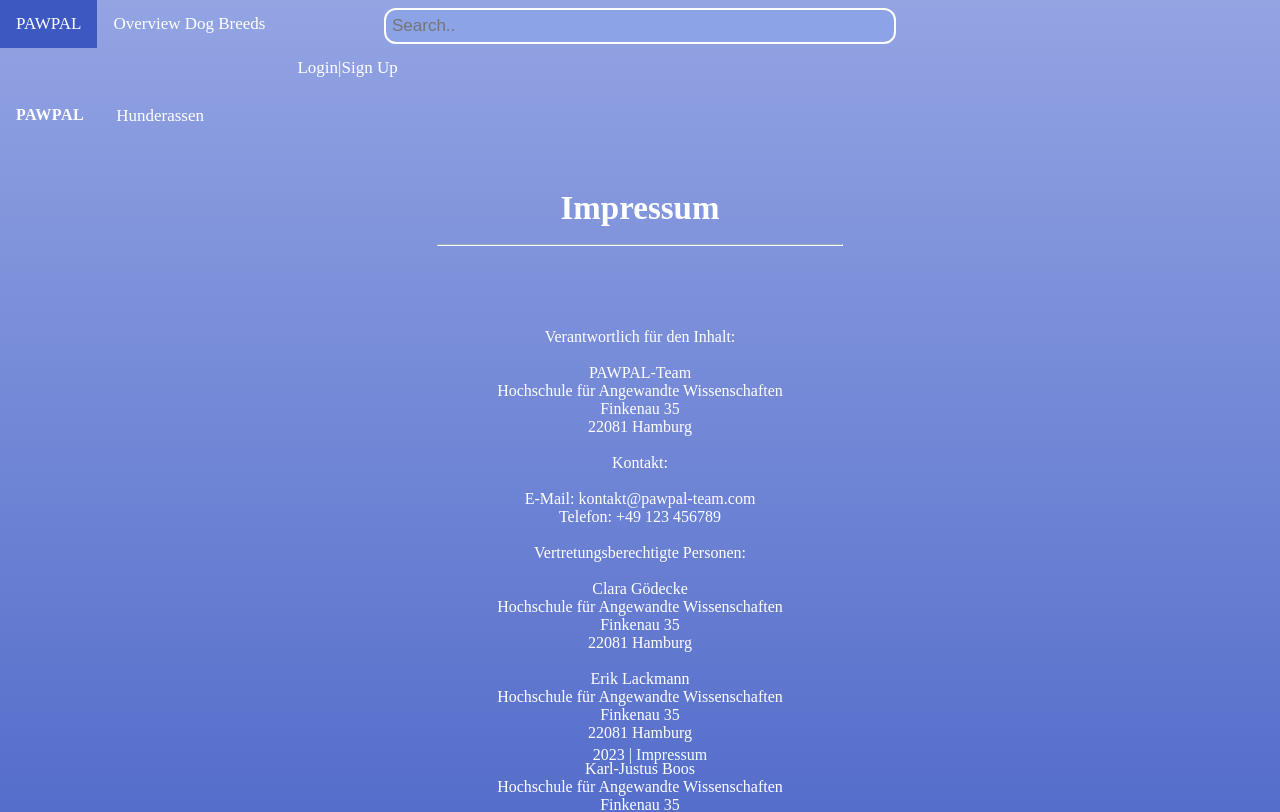
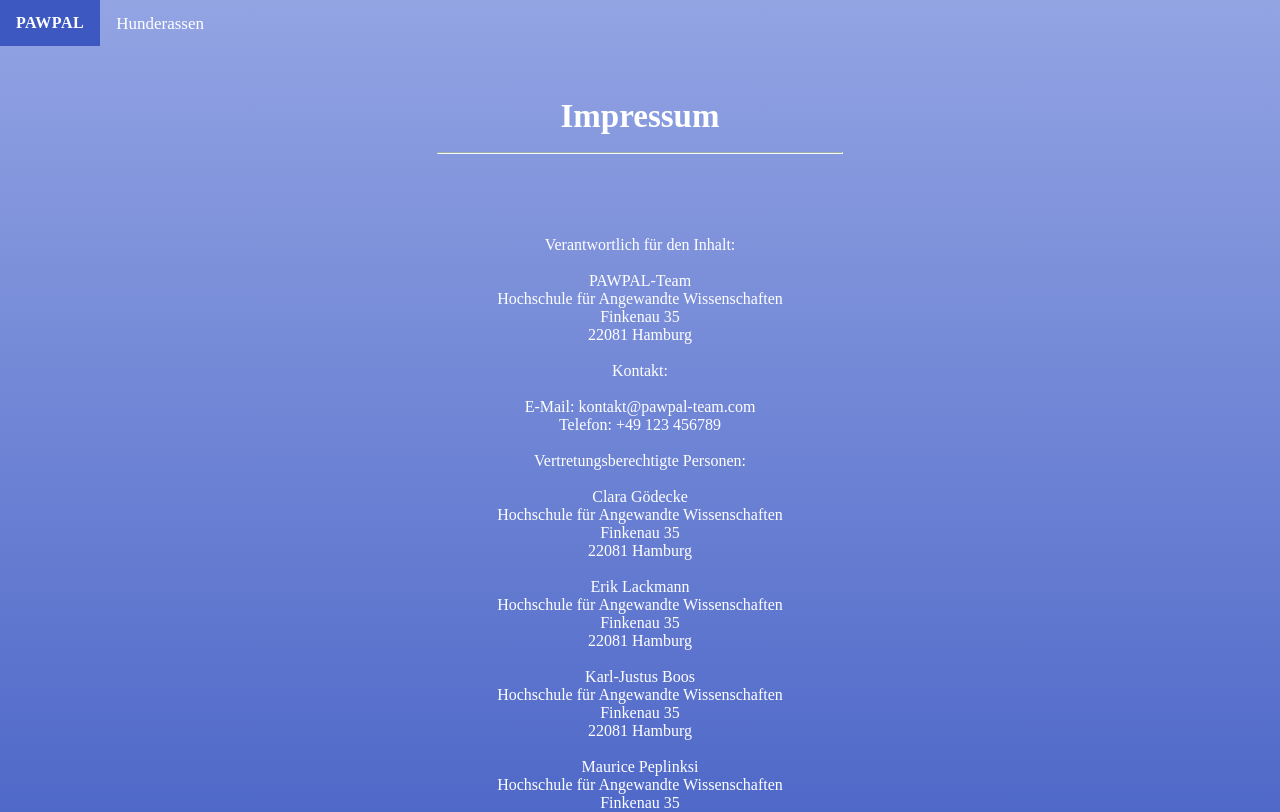
Before and after one commit to LackErik/PawPal, a website: page view/impressum.html in a window 1280 px wide. Shown: the top 812 px of the page. Drawn offline with Linux system fonts and the light colour scheme; files that its build step writes are made by us from their sources.

Commit message:
Css Korrekturen/ neue Daten.Json
siehe Whatsapp

```diff
--- a/view/impressum.html
+++ b/view/impressum.html
@@ -8,17 +8,7 @@
     </head>
 <body style="height: auto;">
 <!-- Navigations Bar -->
-  <div class="topnav">
-    <a class="active" href="home">PAWPAL</a>
-    <a href="overview">Overview Dog Breeds</a>
-    <div class="search-container">
-      <form action="/action_page.php">
-        <input type="text" placeholder="Search.." name="search">
-      </form>
-    </div>
-    <a href="#contact">Login|Sign Up</a>
 
-  </div>
 
 <div class="topnav">
   <a id='logo' class="active" href="home">PAWPAL</a>
@@ -89,9 +79,7 @@
     </div>
     <!-- Beagel Picture -->
 
-    <div class="item3">
-      <p>2023 |<a id="impressum_btn" href="impressum"> Impressum</a></p>
-    </div>
+
 
   </div>
 
```
Also changed, not shown: tests/button.test.js (+2 -2 lines), view/index.html (+1 -4 lines).
